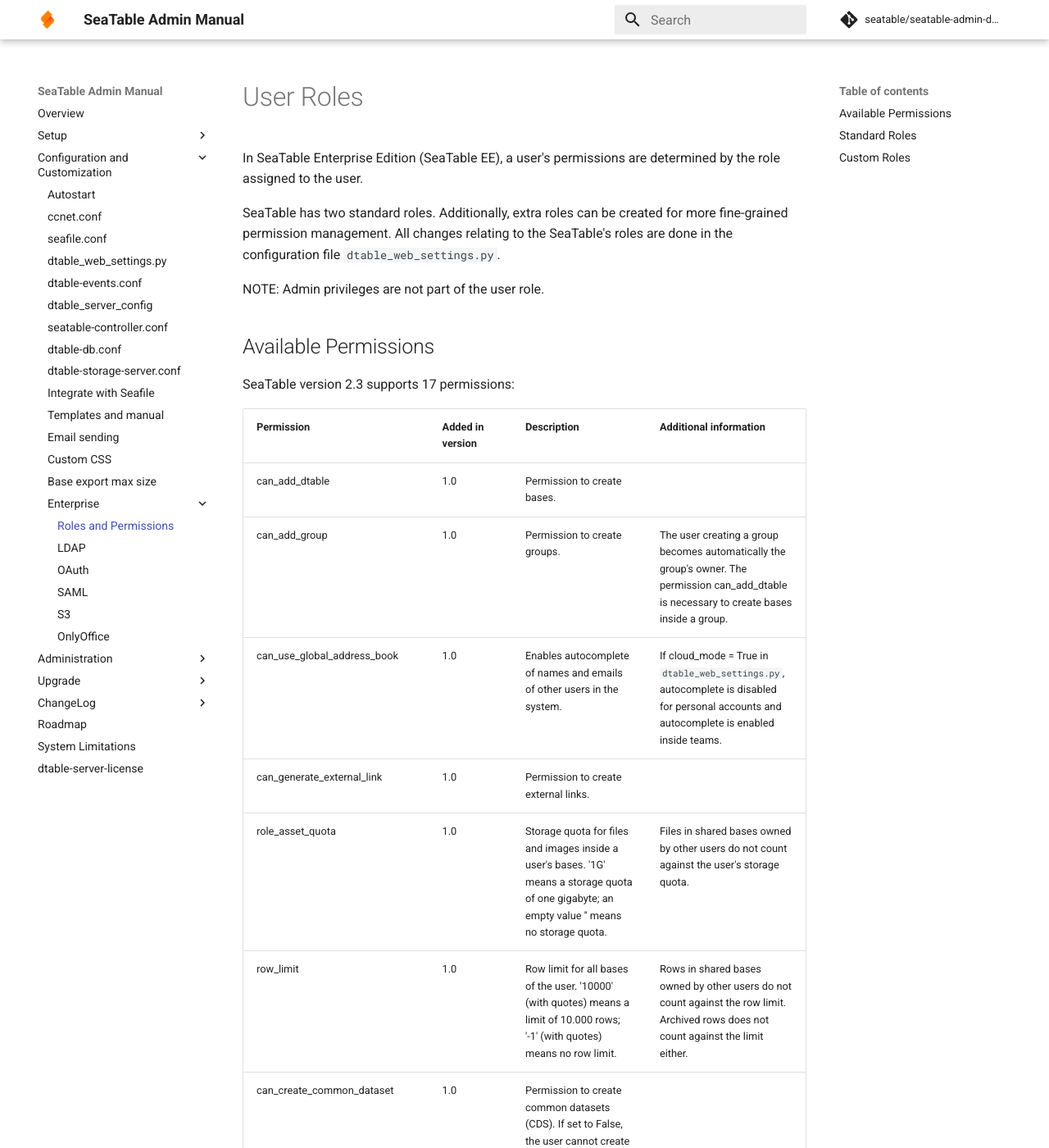
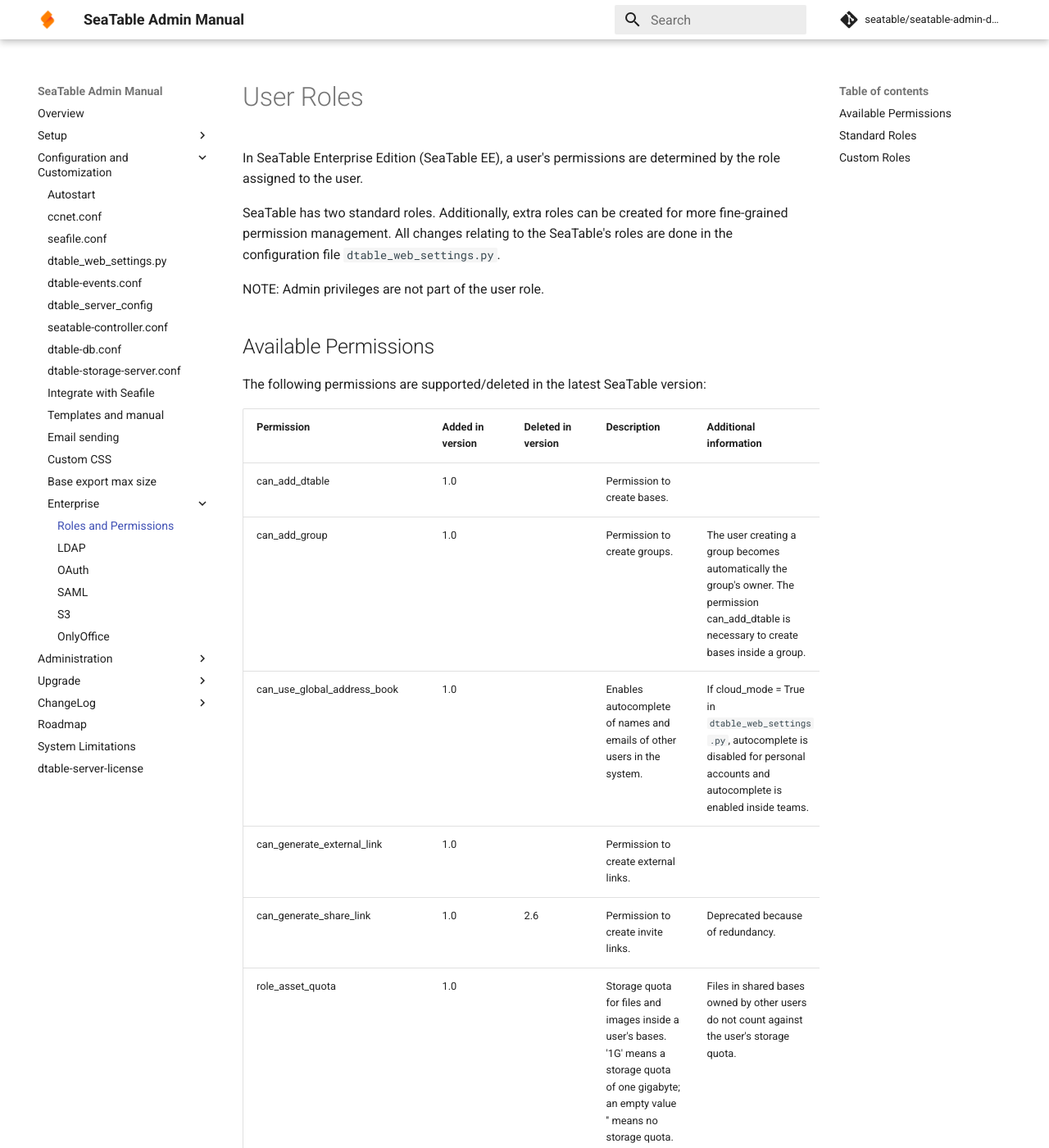
Before and after one commit to seatable/seatable-admin-docs, an MkDocs documentation site: the page built from manual/config/enterprise/roles_permissions.md, in a window 1280 px wide and 1400 px high. Shown: the whole window at 82% size. Built offline with MkDocs 1.6.1 and Material for MkDocs 9.7.7, drawn with Linux system fonts in a browser that asks for light colours; comment, search, counter and statistics services are not loaded; some of the changed text lies outside the part shown.

Commit message:
Update roles_permissions.md
- Update wording for the table notice "Available Permissions"
- Add a column "Deleted in version"
- Mark `can_generate_share_link` as deleted in 2.6
- Remove `can_generate_share_link` from `ENABLED_ROLE_PERMISSIONS` in the Standard Roles

```diff
--- a/manual/config/enterprise/roles_permissions.md
+++ b/manual/config/enterprise/roles_permissions.md
@@ -10,26 +10,27 @@
 
 ## Available Permissions
 
-SeaTable version 2.3 supports 17 permissions:
+The following permissions are supported/deleted in the latest SeaTable version:
 
-| Permission                   | Added in version | Description                                                  | Additional information                                       |
-| ---------------------------- | ---------------- | ------------------------------------------------------------ | ------------------------------------------------------------ |
-| can_add_dtable               | 1.0              | Permission to create bases.                                  |                                                              |
-| can_add_group                | 1.0              | Permission to create groups.                                 | The user creating a group becomes automatically the group's owner. The permission can_add_dtable is necessary to create bases inside a group. |
-| can_use_global_address_book  | 1.0              | Enables autocomplete of names and emails of other users in the system. | If cloud_mode = True in `dtable_web_settings.py`, autocomplete is disabled for personal accounts and autocomplete is enabled inside teams. |
-| can_generate_external_link   | 1.0              | Permission to create external links.                         |                                                              |
-| role_asset_quota             | 1.0              | Storage  quota for files and images inside a user's bases. '1G' means a storage quota of one gigabyte; an empty value '' means no storage quota. | Files in shared bases owned by other users do not count against the user's storage quota. |
-| row_limit                    | 1.0              | Row limit for all bases of the user. '10000' (with quotes) means a limit of 10.000 rows; '-1' (with quotes) means no row limit. | Rows in shared bases owned by other users do not count against the row limit.  Archived rows does not count against the limit either. |
-| can_create_common_dataset    | 1.0              | Permission to create common datasets (CDS). If set to False, the user cannot create CDS, but the user can access existing CDS. |                                                              |
-| can_use_advanced_permissions | 1.1              | Permission to use advanced permissions.                      | Advanced  permissions include table permissions, column permissions, view share, custom  sharing permissions, row locking. |
-| can_use_advanced_customization | 2.0            | Permission to use advanced security customizations.         | Advanced customization includes base security settings. |
-| can_run_python_script        | 1.4              | Permission to run Python scripts.                            | The execution of Python scripts requires [the installation of FAAS Scheduler and Python Runner](https://manual.seatable.io/docker/Python-Runner/Deploy%20SeaTable%20Python%20Runner/). |
-| snapshot_days                | 2.1              | Retention period for snapshots in days. 180 (without quotes) means a storage period of 180 days; no value means an unlimited retention period. | Snapshots older than the retention period are automatically removed. |
-| can_use_external_app         | 2.2              | Permission to use external apps. If set to False, the menu is not shown. |                                                              |
-| can_use_automation_rules     | 2.2              | Permission to create and run automation rules.               |                                                              |
-| scripts_running_limit        | 2.3              | Number of *Python* scripts a user can run within a month. 100 (without quotes) means 100 script runs per month; -1 (without quotes) means unlimited script runs. | The script run counter is reset at the beginning of every month. Only visible if  can_run_python_script = True and Python Runner is available. |
-| can_schedule_run_script      | 2.3              | Permission to schedule the execution of Python scripts.      | The  permission can_run_python_script is also necessary to automatically run Python scripts. |
-| can_archive_rows             | 2.3              | Permission  to archive rows. If set to False, the user cannot archive rows and cannot create archive views. |                                                              |
+| Permission                   | Added in version | Deleted in version | Description                                                  | Additional information                                       |
+| ---------------------------- | ---------------- | ------------------ | ------------------------------------------------------------ | ------------------------------------------------------------ |
+| can_add_dtable               | 1.0              | | Permission to create bases.                                  |                                                              |
+| can_add_group                | 1.0              | | Permission to create groups.                                 | The user creating a group becomes automatically the group's owner. The permission can_add_dtable is necessary to create bases inside a group. |
+| can_use_global_address_book  | 1.0              | | Enables autocomplete of names and emails of other users in the system. | If cloud_mode = True in `dtable_web_settings.py`, autocomplete is disabled for personal accounts and autocomplete is enabled inside teams. |
+| can_generate_external_link   | 1.0              | | Permission to create external links.                         |                                                              |
+| can_generate_share_link      | 1.0              | 2.6 | Permission to create invite links.                         | Deprecated because of redundancy.                                                             |
+| role_asset_quota             | 1.0              | | Storage  quota for files and images inside a user's bases. '1G' means a storage quota of one gigabyte; an empty value '' means no storage quota. | Files in shared bases owned by other users do not count against the user's storage quota. |
+| row_limit                    | 1.0              | | Row limit for all bases of the user. '10000' (with quotes) means a limit of 10.000 rows; '-1' (with quotes) means no row limit. | Rows in shared bases owned by other users do not count against the row limit.  Archived rows does not count against the limit either. |
+| can_create_common_dataset    | 1.0              | | Permission to create common datasets (CDS). If set to False, the user cannot create CDS, but the user can access existing CDS. |                                                              |
+| can_use_advanced_permissions | 1.1              | | Permission to use advanced permissions.                      | Advanced  permissions include table permissions, column permissions, view share, custom  sharing permissions, row locking. |
+| can_use_advanced_customization | 2.0            | | Permission to use advanced security customizations.         | Advanced customization includes base security settings. |
+| can_run_python_script        | 1.4              | | Permission to run Python scripts.                            | The execution of Python scripts requires [the installation of FAAS Scheduler and Python Runner](https://manual.seatable.io/docker/Python-Runner/Deploy%20SeaTable%20Python%20Runner/). |
+| snapshot_days                | 2.1              | | Retention period for snapshots in days. 180 (without quotes) means a storage period of 180 days; no value means an unlimited retention period. | Snapshots older than the retention period are automatically removed. |
+| can_use_external_app         | 2.2              | | Permission to use external apps. If set to False, the menu is not shown. |                                                              |
+| can_use_automation_rules     | 2.2              | | Permission to create and run automation rules.               |                                                              |
+| scripts_running_limit        | 2.3              | | Number of *Python* scripts a user can run within a month. 100 (without quotes) means 100 script runs per month; -1 (without quotes) means unlimited script runs. | The script run counter is reset at the beginning of every month. Only visible if  can_run_python_script = True and Python Runner is available. |
+| can_schedule_run_script      | 2.3              | | Permission to schedule the execution of Python scripts.      | The  permission can_run_python_script is also necessary to automatically run Python scripts. |
+| can_archive_rows             | 2.3              | | Permission  to archive rows. If set to False, the user cannot archive rows and cannot create archive views. |                                                              |
 
 ## Standard Roles
 
```
Also changed, not shown: other parts of manual/config/enterprise/roles_permissions.md (+0 -1 lines).
